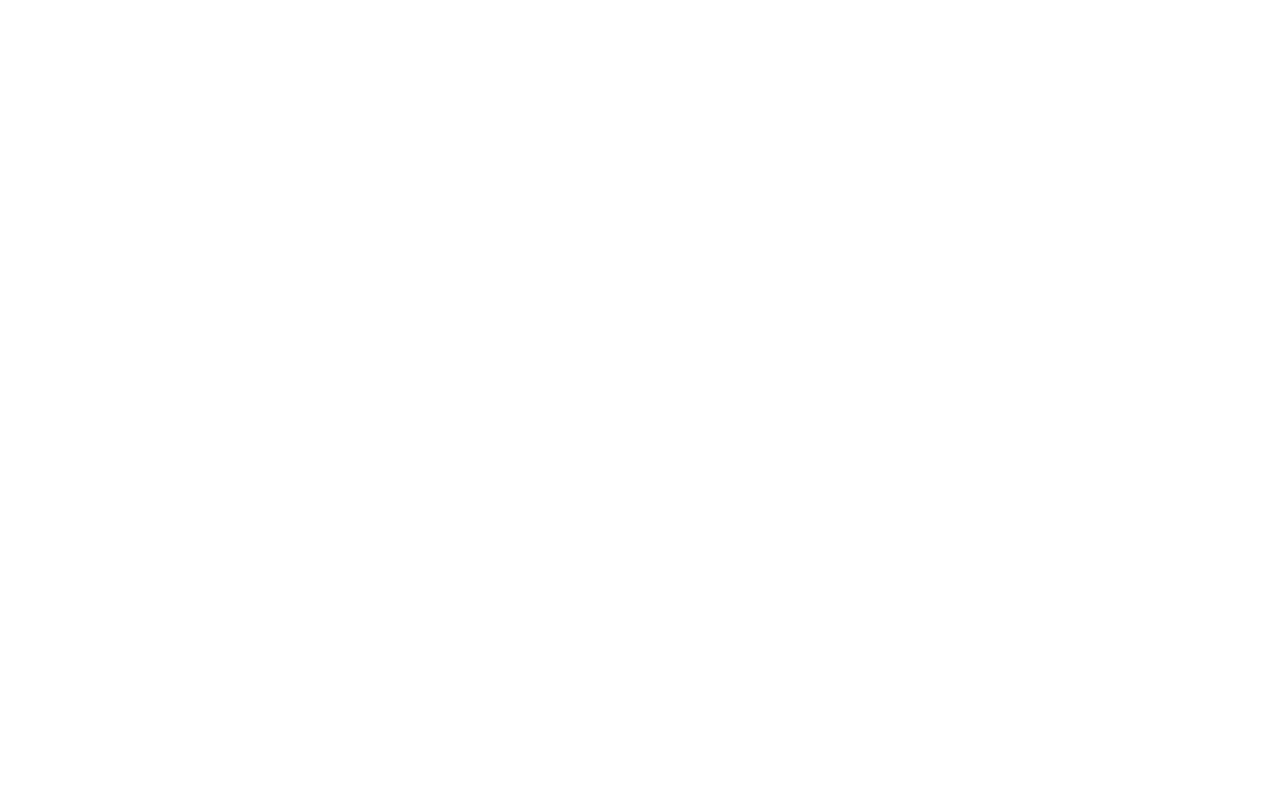
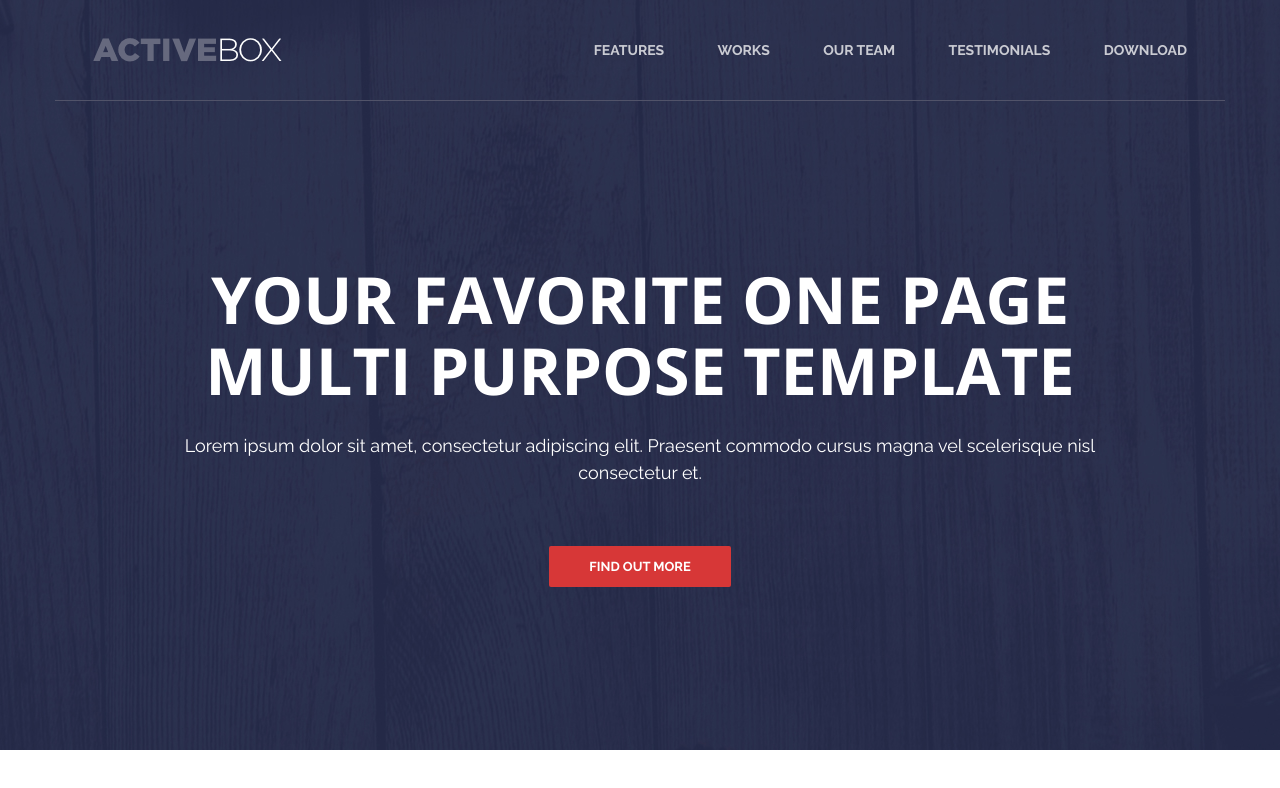
Before and after one commit to waleriQ/battleproject, a plain HTML site: page index.html in a window 1280 px wide. Drawn offline with nearby package versions, Linux system fonts and the light colour scheme; a web font is replaced by a local one.

Commit message:
create all header and intro

```diff
--- a/index.html
+++ b/index.html
@@ -7,7 +7,33 @@
 		<meta name="viewport" content="width=device-width,initial-scale=1.0" >
 	</head>
 	<body>
-
+<header class="header">
+	<div class="container">
+		<div class="header__inner">
+			<div class="header__logo">
+				<img src="/img/activebox_20.png">
+			</div>
+			<nav class="nav">
+				<a href="#" class="nav__link">Features</a>
+				<a href="#" class="nav__link">Works</a>
+				<a href="#" class="nav__link">Our Team</a>
+				<a href="#" class="nav__link">Testimonials</a>
+				<a href="#" class="nav__link">Download</a>
+			</nav>
+		</div>
+	</div>
+</header>
+<div class="intro">
+	<div class="container">
+		<div class="intro_inner">
+		<h1 class="intro__title">Your Favorite One Page
+			Multi Purpose Template</h1>
+			<h2 class="intro__subtitle">Lorem ipsum dolor sit amet, consectetur adipiscing elit. Praesent commodo cursus magna
+				vel scelerisque nisl consectetur et.</h2>
+				<a href="#" class="btn btn--red">Find Out More</a>
+		</div>
+	</div>
+</div>
 <script src="/js/script.js"></script>
 	</body>
 </html>
--- /dev/null
+++ b/scss/_nullstyle.scss
@@ -0,0 +1,17 @@
+/*Обнуление*/
+*{padding: 0;margin: 0;border: 0;}
+*,*:before,*:after{-moz-box-sizing: border-box;-webkit-box-sizing: border-box;box-sizing: border-box;}
+:focus,:active{outline: none;}
+a:focus,a:active{outline: none;}
+nav,footer,header,aside{display: block;}
+html,body{height:100%;width:100%;font-size:100%;line-height:1;font-size:14px;-ms-text-size-adjust:100%;-moz-text-size-adjust:100%;-webkit-text-size-adjust:100%;}
+input,button,textarea{font-family:inherit;}
+input::-ms-clear{display: none;}
+button{cursor: pointer;}
+button::-moz-focus-inner{padding:0;border:0;}
+a,a:visited{text-decoration: none;}
+a:hover{text-decoration: none;}
+ul li{list-style: none;}
+img{vertical-align: top;}
+h1,h2,h3,h4,h5,h6{font-size:inherit;font-weight: inherit;}
+/*--------------------*/
--- a/scss/style.scss
+++ b/scss/style.scss
@@ -0,0 +1,125 @@
+// <БЛОК ABOUT>==========================================================================
+
+//<МИКСИНЫ>==========================================================================
+
+// Файл обнуляющих стилей
+@import "_nullstyle.scss";
+
+//<ШРИФТЫ>==========================================================================
+@import url('https://fonts.googleapis.com/css2?family=Open+Sans:wght@700&family=Potta+One&display=swap');
+@import url('https://fonts.googleapis.com/css2?family=Potta+One&family=Raleway:wght@700&display=swap');
+@import url('https://fonts.googleapis.com/css2?family=Open+Sans&family=Potta+One&display=swap');
+@import url('https://fonts.googleapis.com/css2?family=Open+Sans&family=Potta+One&family=Raleway&display=swap');
+
+//<ШРИФТ ПО УМОЛЧАНИЮ>==========================================================================
+
+body {
+  font-family: 'Raleway', sans-serif;
+  -webkit-font-smoothing:antialiased;
+}
+.container {
+  width: 100%; // нужно для адаптивной верстки
+  max-width: 1170px;
+  margin: 0 auto;
+}
+
+// !HEADER HERE
+.header {
+  height: 100px;
+  width: 100%;
+  position: absolute; //чтобы карнками смогла наехатать на header а не было под ним
+  top: 0px;
+  left: 0px;
+  z-index: 10; //на всякий случай вдруг, поверх картинки начнут закидывать
+
+		&__inner {
+      display: flex;
+      justify-content: space-between;
+      padding: 38px 38px;
+      border-bottom: 1px solid #515369;
+      align-items: center; //логотип и навигация выровнялись по одной горизонтальной линии, без этого фотка была чуть выше
+		}
+
+		&__logo {
+		}
+}
+.nav {
+  font-size: 14px;
+  font-weight: 700;
+  text-transform: uppercase;
+
+
+
+		&__link {
+
+      color: #fff;
+      text-decoration: none;
+      opacity: 0.75;
+      transition: opacity .3s //плавный переход oppacity из .75 в 1s
+      linear;
+      margin-left: 50px;
+		}
+    &__link:nth-child(1) {
+      margin-left: 0px;
+    }
+    &__link:hover {
+      opacity: 1;
+    }
+}
+//! INTRO HERE
+.intro {
+  display: flex; //
+  flex-direction: column; //каждый новый элемент в блоке с новой строки, занимать всю ширину экрана
+  justify-content: center; //выравнивание ячейки по центру блока intro по вертикали
+  padding-top: 100px; // отступает от шапки так-как наш intro на весь кэран на всю область
+  height: 750px;
+  background: #3C43AA url(/img/fon.jpg) center no-repeat; // цвет в начале если картинка не прогрузится, то будет виден похожий цвет
+  background-size: cover;
+}
+.intro_inner { //! Мы ограничили блок по ширине внутри контейнера, чтобы не убежал родной
+  max-width: 970px;
+  width: 100%;
+  margin: 0 auto;
+  text-align: center;
+}
+.intro__title {
+  font-family: 'Open Sans', sans-serif;
+  font-weight: 700;
+  font-size: 65px;
+  color: #fff;
+  text-transform: uppercase;
+  line-height: 1.1;
+  margin-bottom: 25px ;
+}
+.intro__subtitle {
+  color: #fff;
+  font-family: 'Raleway', sans-serif;
+  font-size: 18px;
+  line-height: 1.5;
+  font-weight: normal;
+  margin-bottom: 60px;
+
+}
+//!BUTTON HERE
+.btn {
+display: inline-block; // чтобы мы могли задавать padding и размеры
+vertical-align: top; // выравнивание по вертикальной границе, у нас по верху
+font-size: 13px;
+color: #fff;
+font-weight: 600;
+cursor: sw-resize;
+text-transform: uppercase;
+text-decoration: none;
+padding: 14px 40px;
+font-family: inherit; // используем шрифт родителя
+border: 0; //убираем границу по контуру кнопки, маленькая еле заметная
+transition: background .2s //кнопка в 0,2 секунды меняет цвет быстро и плавно
+linear; // линейная функция
+}
+.btn--red {
+  background-color: #D73737;
+  border-radius: 2px;
+}
+.btn--red:hover {
+  background-color: #DC2828;
+}
```
Also changed, not shown: css/style.css, img/activebox_20.png (added), img/fon.jpg (added), img/rectangle_1_6.png (added), 2 other files.
